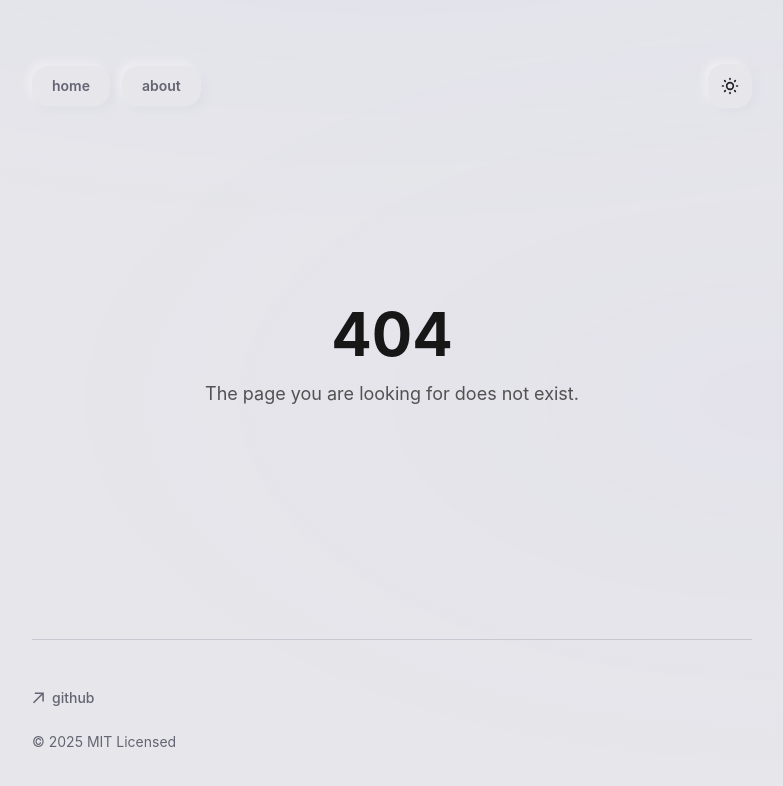
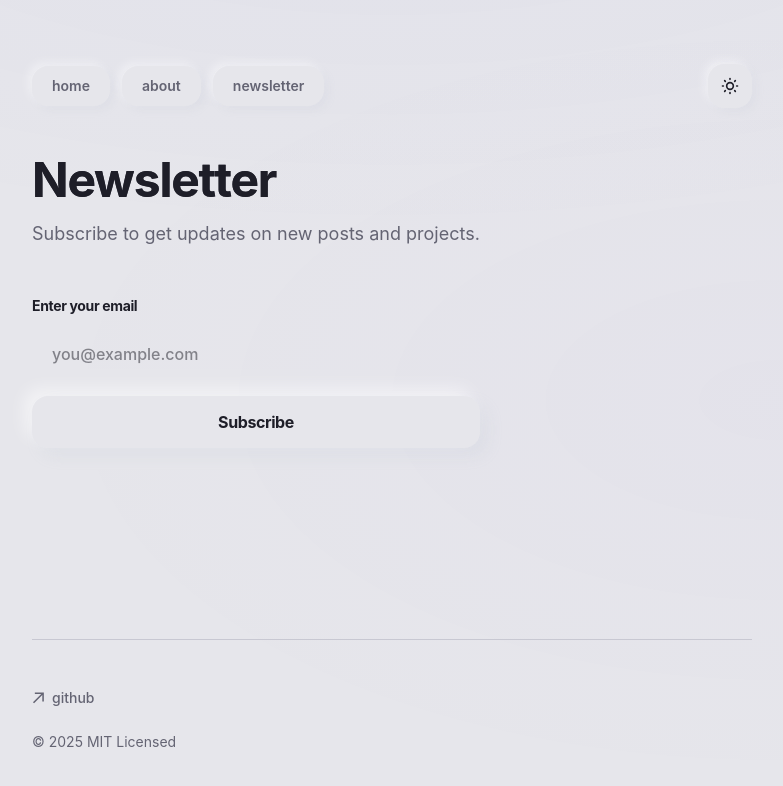
Before and after one commit to apyrophob/apyrophob.github.io, a Next.js app: page /newsletter in a window 1280 px wide. Before the commit this address had no page. Shown: the top 786 px of the page, without its empty margins (248-1031 px from the left). Built offline with nearby package versions, Linux system fonts and the light colour scheme.

Commit message:
newsletter

```diff
--- a/app/components/nav.tsx
+++ b/app/components/nav.tsx
@@ -10,6 +10,9 @@
   },
   '/about/': {
     name: 'about',
+  },
+  '/newsletter/': {
+    name: 'newsletter',
   },
 }
 
--- /dev/null
+++ b/app/components/newsletter-form.tsx
@@ -0,0 +1,35 @@
+'use client'
+
+export default function NewsletterForm() {
+  return (
+    <form
+      action="https://buttondown.com/api/emails/embed-subscribe/shkap"
+      method="post"
+      target="popupwindow"
+      onSubmit={() => window.open('https://buttondown.com/shkap', 'popupwindow')}
+      className="embeddable-buttondown-form max-w-md"
+    >
+      <label
+        htmlFor="bd-email"
+        className="block text-sm font-bold text-[rgb(var(--foreground))] mb-3 tracking-tight"
+      >
+        Enter your email
+      </label>
+      <input
+        type="email"
+        name="email"
+        id="bd-email"
+        placeholder="you@example.com"
+        className="w-full px-5 py-3.5 rounded-2xl text-[rgb(var(--foreground))] mb-4 transition-all duration-200 border-0 font-medium !rounded-2xl"
+        style={{ outline: 'none' }}
+        required
+      />
+      <button
+        type="submit"
+        className="w-full cursor-pointer px-5 py-3.5 rounded-2xl font-bold transition-all duration-300 text-[rgb(var(--foreground))] mb-4 tracking-tight neu-float"
+      >
+        Subscribe
+      </button>
+    </form>
+  )
+}
--- /dev/null
+++ b/app/newsletter/page.tsx
@@ -0,0 +1,24 @@
+import type { Metadata } from 'next'
+import NewsletterForm from '../components/newsletter-form'
+
+export const metadata: Metadata = {
+  title: 'Newsletter',
+  description: 'Subscribe to my newsletter.',
+}
+
+export default function Page() {
+  return (
+    <section>
+      <div className="mb-12">
+        <h1 className="text-5xl font-bold tracking-tight text-[rgb(var(--foreground))] mb-4 bg-gradient-to-br from-[rgb(var(--foreground))] to-[rgb(var(--muted-foreground))] bg-clip-text">
+          Newsletter
+        </h1>
+        <p className="text-lg text-[rgb(var(--muted-foreground))] mb-8">
+          Subscribe to get updates on new posts and projects.
+        </p>
+      </div>
+
+      <NewsletterForm />
+    </section>
+  )
+}
```
